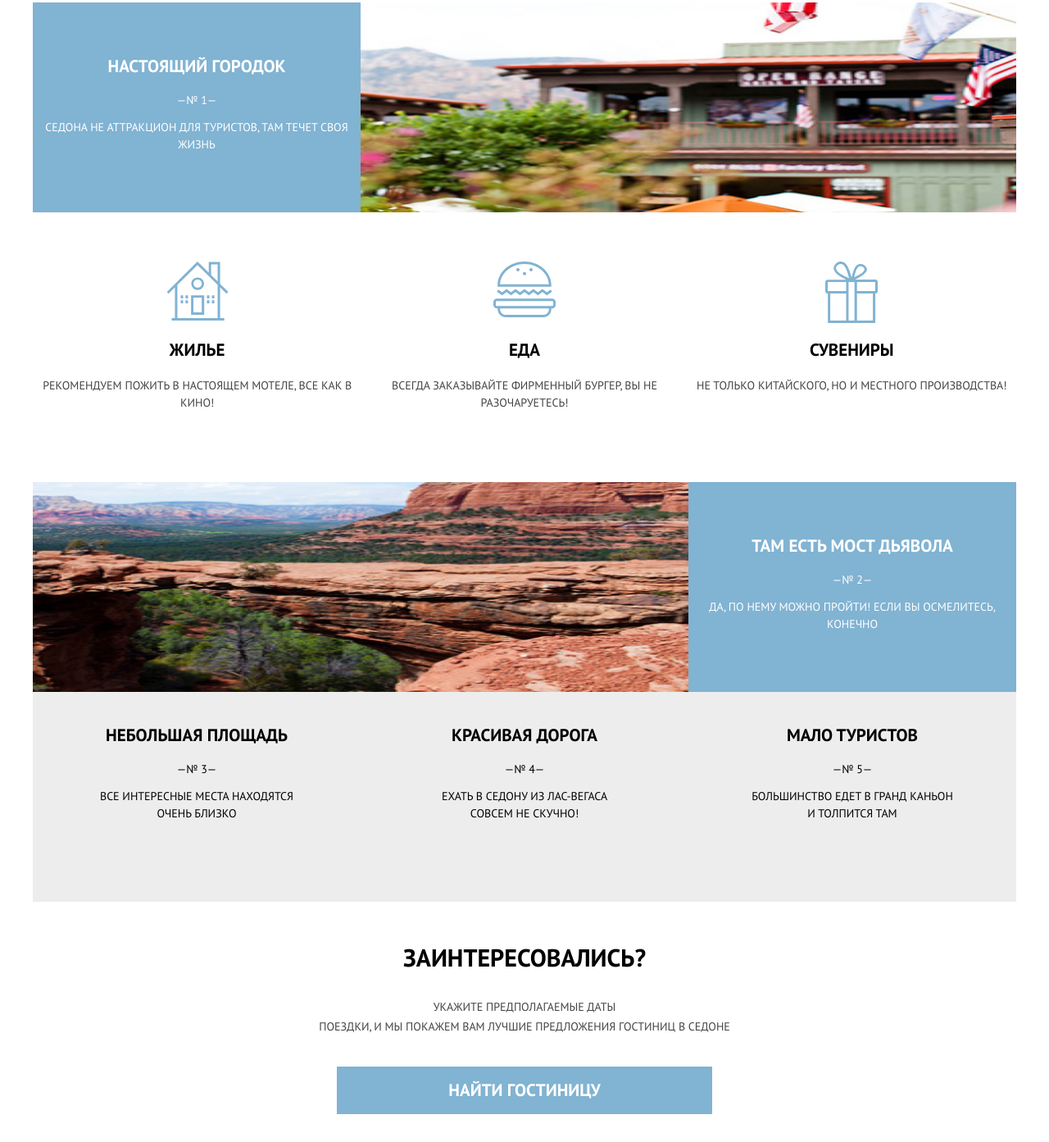
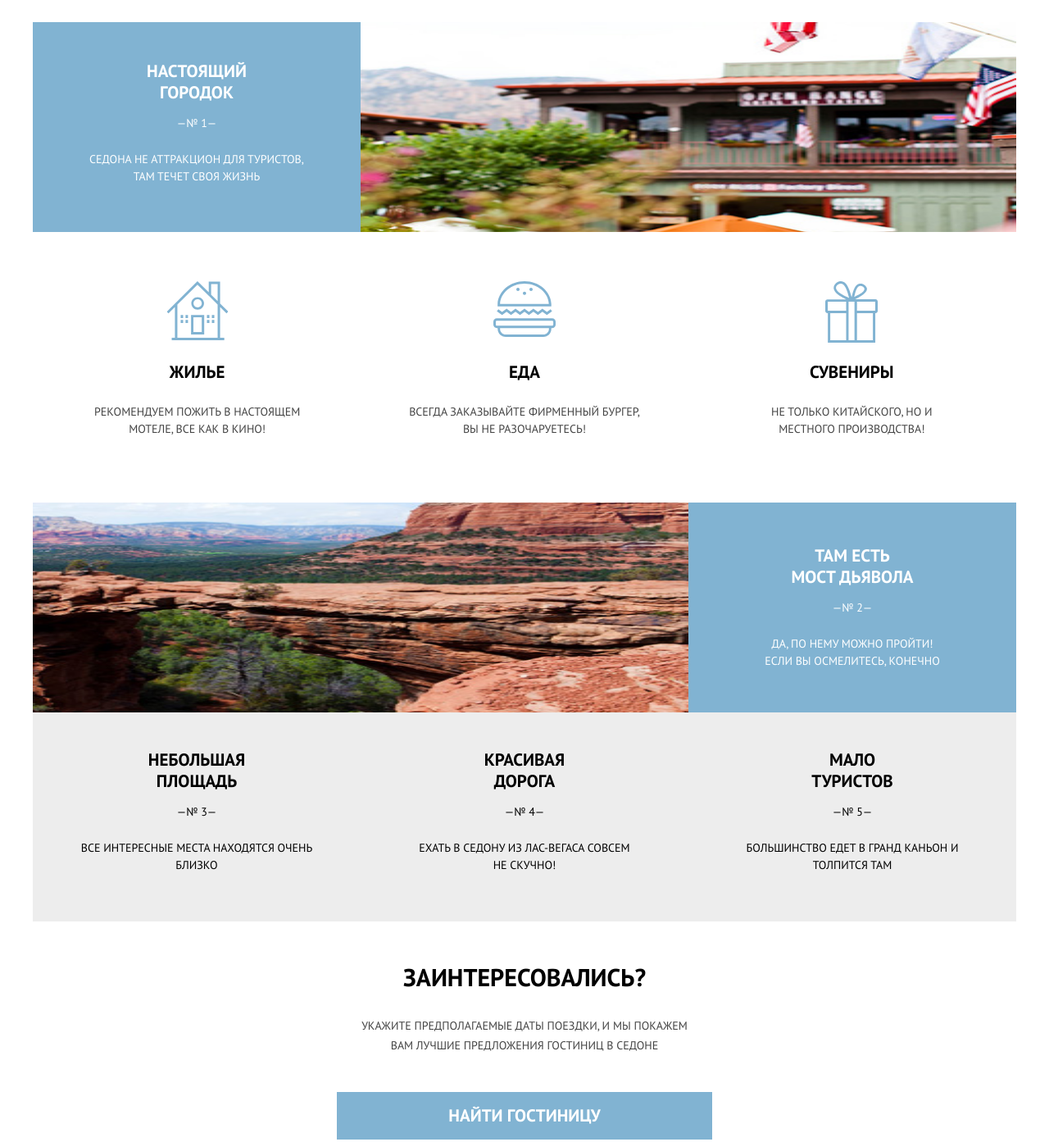
Before and after one commit to ZeCreatorz/431607-sedona-22, a website: page source/index.html in a window 1280 px wide. Shown: the part 745-2138 px from the top of the page at 82% size. Drawn offline with nearby package versions, Linux system fonts and the light colour scheme; files that its build step writes are made by us from their sources.

Commit message:
Адаптивная сетка для страницы формы2

```diff
--- a/source/index.html
+++ b/source/index.html
@@ -12,7 +12,7 @@
   <header class="page-header">
     <nav class="main-nav main-nav--opened">
       <a class="page-header__logo">
-        <img class="page-header__logo-image" src="img/logo-sedona-mobile.svg" width="102" height="84"
+        <img class="page-header__logo-image" src="img/logo-sedona-mobile.svg" width="101.7" height="84"
           alt="Логотип города Седона">
       </a>
       <button class="main-nav__toggle" type="button">
@@ -48,10 +48,10 @@
     <ol class="advantages">
       <li class="advantages__item advantages__item-full">
         <div class="advantages__text-wrapper">
-          <div class="advantages__areatitle-wrapper">
-            <b class="advantages__title">Настоящий Городок</b>
+          <div class="advantages__areatitle-wrapper advantages__areatitle-wrapper--one">
+            <b class="advantages__title advantages__title--one">Настоящий Городок</b>
             <!-- 1 -->
-            <p class="advantages__text">Седона не аттракцион для туристов, там течет своя жизнь</p>
+            <p class="advantages__text advantages__text--one">Седона не аттракцион для туристов, там течет своя жизнь</p>
           </div>
           <div class="advantages__image-wrapper">
             <a class="advantages__link">
@@ -63,24 +63,24 @@
         <ul class="features">
           <li class="features__item features__item--house">
             <b class="features__title"> Жилье</b>
-            <p class="features__text">Рекомендуем пожить в настоящем мотеле, все как в кино!</p>
+            <p class="features__text features__text--house">Рекомендуем пожить в настоящем мотеле, все как в кино!</p>
           </li>
           <li class="features__item features__item--souvenirs">
             <b class="features__title">Сувениры</b>
-            <p class="features__text">Не только китайского, но и местного производства!</p>
+            <p class="features__text features__text--souvenirs">Не только китайского, но и местного производства!</p>
           </li>
           <li class="features__item features__item--food">
             <b class="features__title">Еда</b>
-            <p class="features__text">Всегда заказывайте фирменный бургер, вы не разочаруетесь!</p>
+            <p class="features__text features__text--food">Всегда заказывайте фирменный бургер, вы не разочаруетесь!</p>
           </li>
         </ul>
       </li>
       <li class="advantages__item advantages__item-full">
         <div class="advantages__text-wrapper advantages__text-wrapper--reverse">
-          <div class="advantages__areatitle-wrapper">
-            <b class="advantages__title">Там есть мост дьявола</b>
+          <div class="advantages__areatitle-wrapper advantages__areatitle-wrapper--two">
+            <b class="advantages__title advantages__title--two">Там есть мост дьявола</b>
             <!-- 2 -->
-            <p class="advantages__text">Да, по нему можно пройти! Если вы осмелитесь, конечно</p>
+            <p class="advantages__text advantages__text--two">Да, по нему можно пройти! Если вы осмелитесь, конечно</p>
           </div>
           <div class="advantages__image-wrapper">
             <a class="advantages__link">
@@ -93,25 +93,23 @@
       <li class="advantages__item advantages__item--gray">
         <b class="advantages__title advantages__title--gray">Небольшая площадь</b>
         <!-- 3 -->
-        <p class="advantages__text">Все интересные места находятся<br> очень близко</p>
+        <p class="advantages__text advantages__text--gray">Все интересные места находятся<br> очень близко</p>
       </li>
       <li class="advantages__item advantages__item--gray">
         <b class="advantages__title advantages__title--gray">Красивая дорога</b>
         <!-- 4 -->
-        <p class="advantages__text">Ехать в седону из лас-вегаса<br> совсем не скучно!</p>
+        <p class="advantages__text advantages__text--gray4">Ехать в седону из лас-вегаса<br> совсем не скучно!</p>
       </li>
       <li class="advantages__item advantages__item--gray">
         <b class="advantages__title advantages__title--gray">Мало туристов</b>
         <!-- 5 -->
-        <p class="advantages__text">Большинство едет в гранд каньон<br> и толпится там</p>
+        <p class="advantages__text advantages__text--gray5">Большинство едет в гранд каньон<br> и толпится там</p>
       </li>
     </ol>
     <section class="hotel-finder">
       <h2 class="visually-hidden">Форма поиска гостиницы в городе Седона</h2>
       <p class="hotel-finder__title">Заинтересовались?</p>
-      <p class="hotel-finder__subtitle">Укажите предполагаемые даты<br> поездки, и мы покажем вам лучшие предложения
-        гостиниц в
-        седоне</p>
+      <p class="hotel-finder__subtitle">Укажите предполагаемые даты<br> поездки, и мы покажем вам лучшие предложения гостиниц в седоне</p>
       <a class="hotel-finder__button button" href="#">Найти гостиницу</a>
     </section>
     <div class="map">
--- a/source/sass/blocks/advantages.scss
+++ b/source/sass/blocks/advantages.scss
@@ -15,9 +15,10 @@
   content: "";
   position: absolute;
   top: 0;
-  width: 320px;
+  width: 100%;
   height: 37px;
   background-image: url("../img/mobtri.svg");
+  background-size: 100% 37px;
 }
 
 @media (min-width: $tablet-width) {
@@ -31,6 +32,7 @@
 }
 
 .advantages__item:nth-last-child(-n + 3) {
+  padding-top: 13px;
   text-align: center;
 }
 
@@ -39,12 +41,25 @@
   background-color: $white;
 }
 
+@media (min-width: $desktop-width) {
+  .advantages .advantages__title--two {
+    padding: 0 70px;
+    margin-top: 9px;
+  }
+}
+
+@media (min-width: $tablet-width) and (max-width: $desktop-width -1) {
+  .advantages .advantages__title--two {
+    margin-top: 12px;
+  }
+}
+
 .advantages__title::after {
   display: block;
   counter-increment: advantages;
   content: "—№ " counter(advantages) "—";
-  margin-top: 15px;
-  margin-bottom: 10px;
+  margin-top: 9px;
+  margin-bottom: 15px;
   font-size: $font-size-base;
   font-weight: 400;
 }
@@ -109,11 +124,23 @@
   }
 }
 
+@media (min-width: $desktop-width) {
+  .advantages .advantages__title::after {
+    display: block;
+    counter-increment: advantages;
+    content: "—№ " counter(advantages) "—";
+    margin-top: 11px;
+    margin-bottom: 21px;
+  }
+}
+
 @media (min-width: $tablet-width) {
   .advantages__title::after {
     display: block;
     counter-increment: advantages;
     content: "—№ " counter(advantages) "—";
+    margin-top: 12px;
+    margin-bottom: 22px;
   }
 }
 
@@ -137,8 +164,29 @@
   }
 }
 
+@media (min-width: $desktop-width) {
+  .advantages .advantages__areatitle-wrapper--two {
+    padding: 55px;
+    padding-top: 43px;
+    padding-bottom: 0;
+  }
+}
+
+@media (min-width: $tablet-width) and (max-width: $desktop-width -1) {
+  .advantages__item .advantages__areatitle-wrapper--two {
+    padding: 33px;
+  }
+}
+
+@media (max-width: $desktop-width -1) {
+  .advantages .advantages__areatitle-wrapper--two {
+    padding-top: 30px;
+    padding-bottom: 5px;
+  }
+}
+
 .advantages__areatitle-wrapper {
-  padding-top: 55px;
+  padding-top: 63px;
   padding-bottom: 10px;
 }
 
@@ -156,15 +204,80 @@
   }
 }
 
+@media (min-width: $desktop-width) {
+  .advantages .advantages__areatitle-wrapper--one {
+    padding: 40px;
+  }
+}
+
+@media (min-width: $tablet-width) {
+  .advantages__areatitle-wrapper--one {
+    padding: 30px;
+  }
+}
+
 @media (min-width: $tablet-width) {
   .advantages__areatitle-wrapper {
     grid-area: title;
   }
 }
 
+@media (min-width: $desktop-width) {
+  .advantages .advantages__title--gray {
+    padding: 0 130px;
+  }
+}
+
+@media (min-width: $tablet-width) and (max-width: $desktop-width -1) {
+  .advantages .advantages__title--gray {
+    padding: 0 50px;
+  }
+}
+
+@media (min-width: $desktop-width) {
+  .advantages .advantages__text--gray {
+    padding: 0 50px;
+  }
+}
+
+@media (min-width: $tablet-width) and (max-width: $desktop-width -1) {
+  .advantages .advantages__text--gray {
+    padding: 0 30px;
+  }
+}
+
+@media (min-width: $desktop-width) {
+  .advantages .advantages__text--gray4 {
+    padding: 0 65px;
+  }
+}
+
+@media (min-width: $tablet-width) and (max-width: $desktop-width -1) {
+  .advantages .advantages__text--gray4 {
+    padding: 0 55px;
+  }
+}
+
+@media (min-width: $tablet-width) {
+  .advantages .advantages__text--gray5 {
+    padding: 0 50px;
+  }
+}
+
+.advantages .advantages__title--gray {
+  margin-top: 10px;
+}
+
+@media (min-width: $desktop-width) {
+  .advantages .advantages__title--one {
+    padding: 0 70px;
+    margin-top: 7px;
+  }
+}
+
 .advantages__title {
   display: inline-block;
-  margin-top: 10px;
+  margin-top: 9px;
   vertical-align: middle;
   font-size: $font-size-large;
   line-height: 26px;
@@ -173,22 +286,54 @@
 
 @media (min-width: $tablet-width) {
   .advantages__title {
+    padding: 0 20px;
     font-size: $font-size-heading;
     font-weight: 700;
   }
 }
 
+@media (min-width: $desktop-width) {
+  .advantages .advantages__item--gray {
+    padding-top: 35px;
+    padding-bottom: 58px;
+  }
+}
+
+@media (min-width: $tablet-width) and (max-width: $desktop-width -1) {
+  .advantages .advantages__item--gray {
+    padding-top: 30px;
+    padding-bottom: 40px;
+  }
+}
+
+@media (min-width: $desktop-width) {
+  .advantages .advantages__text--two {
+    padding: 0 30px;
+  }
+}
+
+@media (min-width: $desktop-width) {
+  .advantages .advantages__text--one {
+    padding: 0 20px;
+  }
+}
+
 @media (min-width: $tablet-width) {
-  .advantages__item--gray {
-    padding-top: 30px;
-    padding-bottom: 73px;
+  .advantages .advantages__text {
+    padding-bottom: 0;
+  }
+}
+
+@media (min-width: $tablet-width) {
+  .advantages__text br {
+    display: none;
   }
 }
 
 .advantages__text {
   margin: 0;
   padding: 0;
-  padding-bottom: 24px;
+  padding-bottom: 28px;
 }
 
 .advantages__image {
--- a/source/sass/blocks/features.scss
+++ b/source/sass/blocks/features.scss
@@ -1,7 +1,13 @@
 .features {
-  padding: 35px 35px 20px 70px;
+  padding: 35px 35px 35px 70px;
   text-align: left;
   list-style: none;
+}
+
+@media (min-width: $desktop-width) {
+  .features {
+    padding-bottom: 53px;
+  }
 }
 
 @media (min-width: $tablet-width) {
@@ -10,7 +16,6 @@
     grid-template-columns: 33.33333333333333% 33.33333333333333% 33.33333333333333%;
     max-width: 100%;
     text-align: center;
-    margin-bottom: 40px;
     padding-left: 1px;
     padding-right: 1px;
   }
@@ -22,10 +27,19 @@
   }
 }
 
+@media (min-width: $desktop-width) {
+  .features .features__title {
+    margin-top: 123px;
+    margin-bottom: 25px;
+    font-size: $font-size-heading;
+    font-weight: 700;
+  }
+}
+
 .features__title {
   position: relative;
   display: inline-block;
-  margin-bottom: 20px;
+  margin-bottom: 16px;
   vertical-align: middle;
   font-size: $font-size-large;
   line-height: 26px;
@@ -36,8 +50,39 @@
 @media (min-width: $tablet-width) {
   .features__title {
     margin-top: 120px;
+    margin-bottom: 25px;
     font-size: $font-size-heading;
     font-weight: 700;
+  }
+}
+
+@media (min-width: $desktop-width) {
+  .features .features__text--house {
+    padding: 0 60px;
+  }
+}
+
+@media (min-width: $tablet-width) and (max-width: $desktop-width - 1) {
+  .features .features__text--house {
+    padding: 0 40px;
+  }
+}
+
+@media (min-width: $tablet-width) {
+  .features .features__text--food {
+    padding: 0 50px;
+  }
+}
+
+@media (min-width: $desktop-width) {
+  .features .features__text--souvenirs {
+    padding: 0 100px;
+  }
+}
+
+@media (min-width: $tablet-width) and (max-width: $desktop-width -1) {
+  .features .features__text--souvenirs {
+    padding: 0 30px;
   }
 }
 
@@ -59,8 +104,8 @@
 .features__item--house::before {
   content: "";
   position: absolute;
-  top: -10px;
-  left: -45px;
+  top: -8px;
+  left: -48px;
   width: 39px;
   height: 37px;
   background-image: url("../img/icon-housemob.svg");
@@ -122,7 +167,7 @@
 .features__item--food::before {
   content: "";
   position: absolute;
-  top: -10px;
+  top: -5px;
   left: -50px;
   width: 40px;
   height: 35px;
--- a/source/sass/blocks/hotel-finder.scss
+++ b/source/sass/blocks/hotel-finder.scss
@@ -3,10 +3,21 @@
   margin-bottom: 49px;
 }
 
+@media (min-width: $tablet-width) {
+  .hotel-finder {
+    margin-bottom: 58px;
+  }
+}
+
+@media (min-width: $desktop-width) {
+  .hotel-finder {
+    margin-bottom: 65px;
+  }
+}
+
 .hotel-finder__title {
   margin: 0;
-  margin-bottom: 10px;
-  padding: 0;
+  padding-bottom: 18px;
   font-size: 21px;
   line-height: 26px;
   font-weight: 700;
@@ -17,14 +28,33 @@
   .hotel-finder__title {
     font-size: 30px;
     font-weight: 700;
-    margin-bottom: 35px;
+    margin-bottom: 16px;
+  }
+}
+
+@media (min-width: $tablet-width) {
+  .hotel-finder__subtitle br {
+    display: none;
+  }
+}
+
+@media (min-width: $desktop-width) {
+  .hotel-finder .hotel-finder__subtitle {
+    padding: 0 400px;
+    padding-bottom: 45px;
+  }
+}
+
+@media (min-width: $tablet-width) and (max-width: $desktop-width -1) {
+  .hotel-finder .hotel-finder__subtitle {
+    padding: 0 186px;
+    padding-bottom: 38px;
   }
 }
 
 .hotel-finder__subtitle {
   margin: 0;
-  margin-bottom: 37px;
-  padding: 0;
+  padding-bottom: 28px;
   line-height: 24px;
   color: $darkgray;
 }
--- a/source/sass/blocks/map.scss
+++ b/source/sass/blocks/map.scss
@@ -1,11 +1,11 @@
 .map {
   text-align: center;
-  margin-bottom: 10px;
+  margin-bottom: 35px;
 }
 
 @media (min-width: $tablet-width) {
   .map {
-    margin-bottom: 39px;
+    margin-bottom: 31px;
   }
 }
 
--- a/source/sass/blocks/page-footer.scss
+++ b/source/sass/blocks/page-footer.scss
@@ -4,7 +4,7 @@
 
 .page-footer__hashtag {
   display: inline-block;
-  margin-bottom: 38px;
+  margin-bottom: 32px;
   font-size: 21px;
   line-height: 26px;
   font-weight: 700;
@@ -13,6 +13,7 @@
 }
 
 .page-footer__title {
+  margin-right: 11px;
   line-height: 26px;
   color: $black;
 }
@@ -24,6 +25,8 @@
 }
 
 .page-footer__copyright {
+  display: flex;
+  justify-content: center;
   margin: 0;
   padding: 0;
 }
--- a/source/sass/blocks/social.scss
+++ b/source/sass/blocks/social.scss
@@ -1,5 +1,5 @@
 .social {
-  margin-bottom: 40px;
+  margin-bottom: 45px;
 }
 
 .social__list {
```
Also changed, not shown: source/sass/blocks/greeting.scss (+9 -5 lines), source/sass/blocks/intro.scss (+16 -2 lines).
